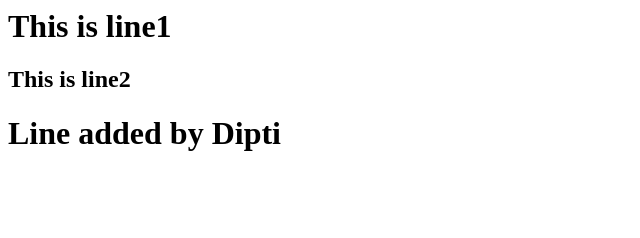
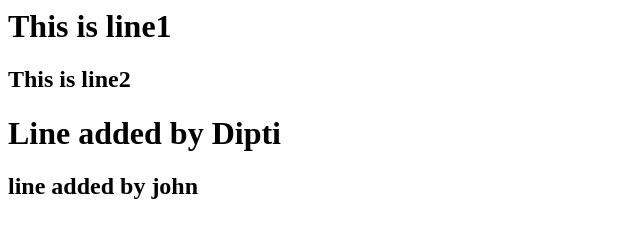
Before and after one commit to iamrealvikrant/SBI_Project, a plain HTML site: page index.html in a window 1280 px wide. Shown: the whole page, without its empty margins (0-640 px from the left). Drawn offline with Linux system fonts and the light colour scheme.

Commit message:
Update index.html
this commit is done by john

```diff
--- a/index.html
+++ b/index.html
@@ -1,3 +1,4 @@
 <h1>This is line1</h1>
 <h2>This is line2</h2>
 <h1>Line added by  Dipti</h1>
+<h2>line added by john</h2>
```
